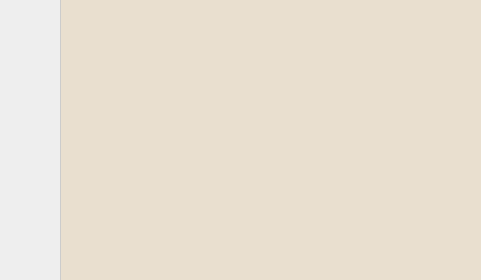
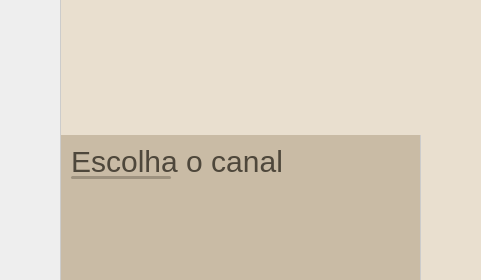
Before and after one commit to sofi123456788/TemperoCaseiro1, a website: page Site/Adm/solicitações.html in a window 1280 px wide. Shown: the top 280 px of the page, 159-640 px from the left. Drawn offline with Linux system fonts and the light colour scheme.

Commit message:
só para ter certeza

```diff
--- a/Site/Adm/solicitações.html
+++ b/Site/Adm/solicitações.html
@@ -43,6 +43,13 @@
     </aside>
 
     <!-- Conteúdo principal -->
+    <!--Lista de canais-->
+    <aside class="sidebarLista">
+        <h1 id="form_titulo">Escolha o canal</h1>
+        <ul id="listaRestaurantes" onclick="pegarInfosRestaurantes(event)"></ul>
+    </aside>
+
+
 
     <script src="solicitacoes.js"></script>
 </body>
```
